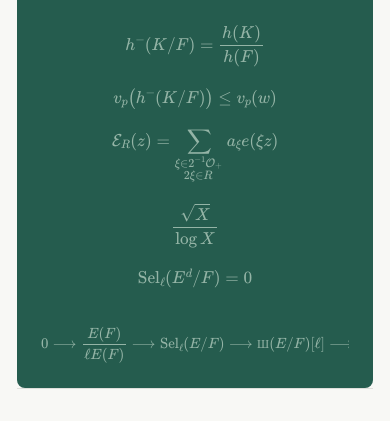
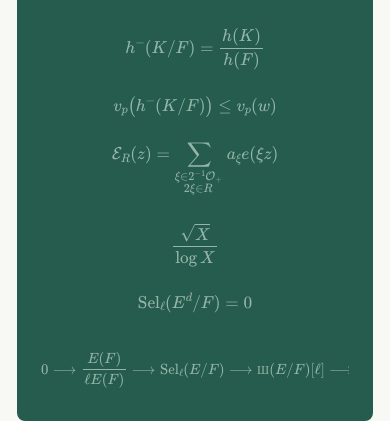
Before and after one commit to tunghoangmath/tunghoangmath.github.io, a plain HTML site: page research.html in a window 390 px wide. Shown: the part 341-762 px from the top of the page. Drawn offline with nearby package versions, Linux system fonts and the light colour scheme.

Commit message:
Update research.html

```diff
--- a/research.html
+++ b/research.html
@@ -11,7 +11,7 @@
 
   <link rel="stylesheet" href="style.css">
 
-  <!-- MathJax for mathematical formulas -->
+  <!-- MathJax -->
   <script defer
     src="https://cdn.jsdelivr.net/npm/mathjax@3/es5/tex-chtml.js">
   </script>
@@ -69,13 +69,15 @@
       color: #b5cec0;
       opacity: 0.78;
       font-size: 15px;
+      line-height: 1.5;
       text-align: center;
       min-width: 0;
     }
 
     .research-formula {
-      padding: 3px 0;
-      overflow-x: auto;
+      padding: 6px 0;
+      min-width: 0;
+      overflow: visible;
     }
 
     .research-formula.wide {
@@ -90,8 +92,10 @@
       color: #b5cec0;
       opacity: 0.78;
       font-size: 15px;
-      padding-top: 8px;
-      overflow-x: auto;
+      line-height: 1.5;
+      padding: 8px 0;
+      min-width: 0;
+      overflow: visible;
     }
 
     .research-exact-sequence span {
@@ -100,9 +104,24 @@
       min-width: 100%;
     }
 
+    /* Hide scrollbars */
+
+    .research-formula,
+    .research-exact-sequence {
+      scrollbar-width: none;
+      -ms-overflow-style: none;
+    }
+
+    .research-formula::-webkit-scrollbar,
+    .research-exact-sequence::-webkit-scrollbar {
+      display: none;
+      width: 0;
+      height: 0;
+    }
+
     /* Responsive design */
 
-    @media (max-width: 760px) {
+    @media (max-width: 960px) {
 
       .page-intro.research-hero {
         grid-template-columns: 1fr;
@@ -124,7 +143,13 @@
       }
 
       .research-exact-sequence {
-        font-size: 12px;
+        font-size: 13px;
+      }
+
+      .research-formula,
+      .research-exact-sequence {
+        overflow-x: auto;
+        overflow-y: hidden;
       }
     }
 
@@ -132,6 +157,10 @@
 
       .research-formulas {
         grid-template-columns: 1fr;
+      }
+
+      .research-exact-sequence {
+        font-size: 12px;
       }
 
     }
```
